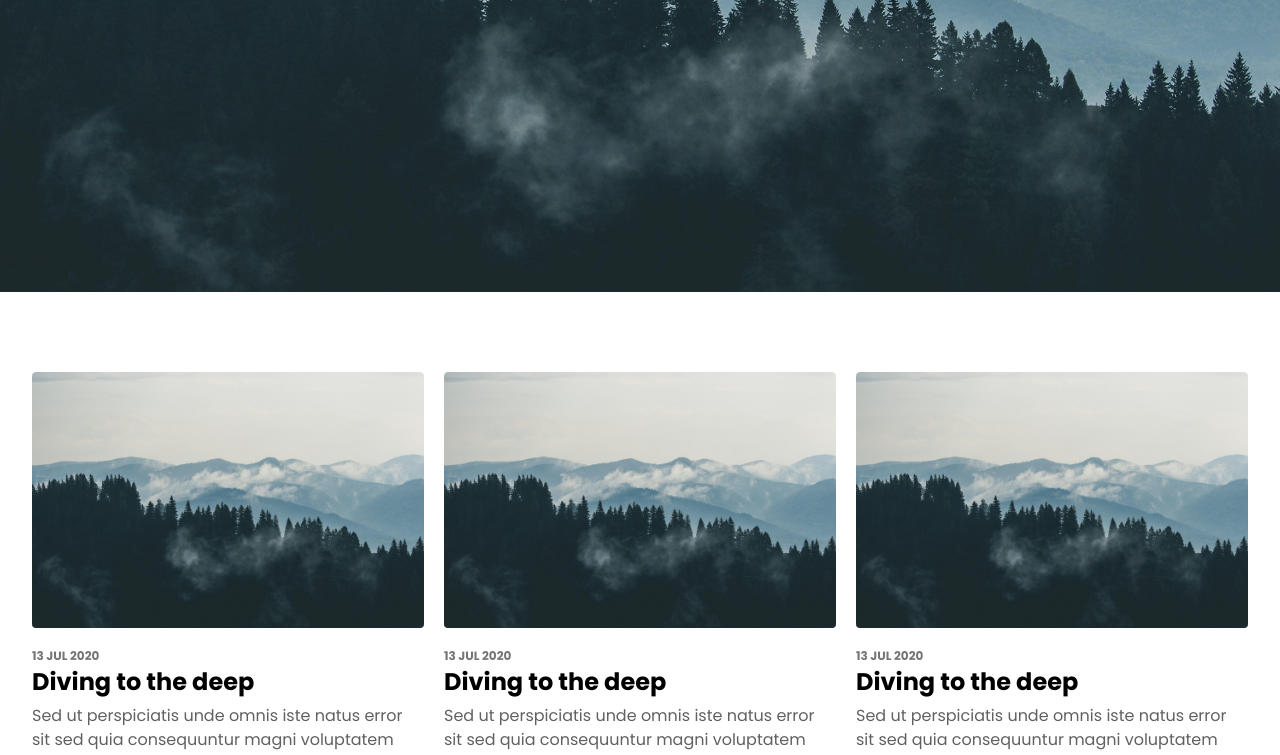
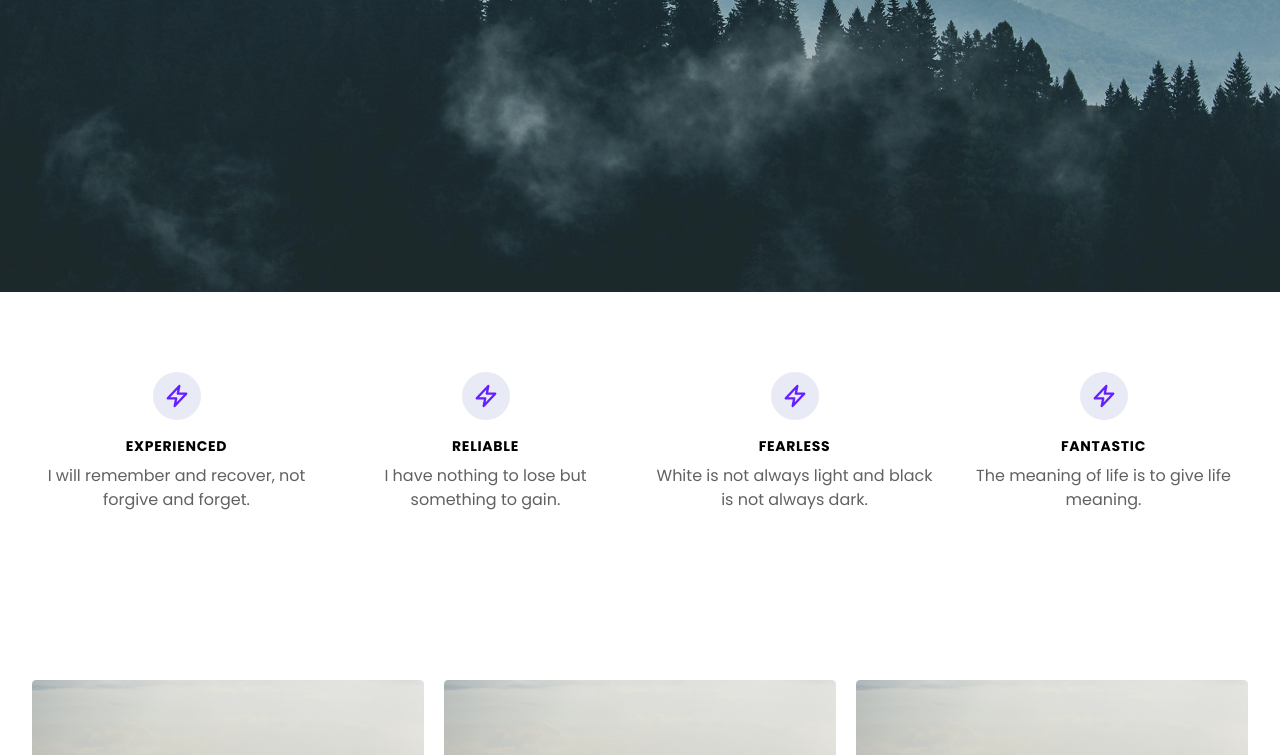
Before and after one commit to iwritecode000/test, a Next.js app: page / in a window 1280 px wide. Shown: the part 540-1295 px from the top of the page. Built offline with nearby package versions, Linux system fonts and the light colour scheme.

Commit message:
Service section added

```diff
--- /dev/null
+++ b/components/Service.js
@@ -0,0 +1,106 @@
+import react from "react";
+
+const Service = ()=>{
+    return(
+        <>
+        <div className="px-4 py-16 mx-auto sm:max-w-xl md:max-w-full lg:max-w-screen-xl md:px-24 lg:px-8 lg:py-20">
+      <div className="grid gap-5 row-gap-5 sm:grid-cols-2 lg:grid-cols-4">
+        <div className="px-12 text-center sm:px-0">
+          <div className="flex items-center justify-center w-10 h-10 mx-auto mb-4 rounded-full bg-indigo-50 sm:w-12 sm:h-12">
+            <svg
+              className="w-8 h-8 text-deep-purple-accent-400 sm:w-10 sm:h-10"
+              stroke="currentColor"
+              viewBox="0 0 52 52"
+            >
+              <polygon
+                strokeWidth="3"
+                strokeLinecap="round"
+                strokeLinejoin="round"
+                fill="none"
+                points="29 13 14 29 25 29 23 39 38 23 27 23"
+              />
+            </svg>
+          </div>
+          <h6 className="mb-2 text-sm font-bold leading-5 tracking-wider uppercase">
+            Experienced
+          </h6>
+          <div className="mb-2 text-gray-700">
+            I will remember and recover, not forgive and forget.
+          </div>
+        </div>
+        <div className="px-12 text-center sm:px-0">
+          <div className="flex items-center justify-center w-10 h-10 mx-auto mb-4 rounded-full bg-indigo-50 sm:w-12 sm:h-12">
+            <svg
+              className="w-8 h-8 text-deep-purple-accent-400 sm:w-10 sm:h-10"
+              stroke="currentColor"
+              viewBox="0 0 52 52"
+            >
+              <polygon
+                strokeWidth="3"
+                strokeLinecap="round"
+                strokeLinejoin="round"
+                fill="none"
+                points="29 13 14 29 25 29 23 39 38 23 27 23"
+              />
+            </svg>
+          </div>
+          <h6 className="mb-2 text-sm font-bold leading-5 tracking-wider uppercase">
+            Reliable
+          </h6>
+          <div className="mb-2 text-gray-700">
+            I have nothing to lose but something to gain.
+          </div>
+        </div>
+        <div className="px-12 text-center sm:px-0">
+          <div className="flex items-center justify-center w-10 h-10 mx-auto mb-4 rounded-full bg-indigo-50 sm:w-12 sm:h-12">
+            <svg
+              className="w-8 h-8 text-deep-purple-accent-400 sm:w-10 sm:h-10"
+              stroke="currentColor"
+              viewBox="0 0 52 52"
+            >
+              <polygon
+                strokeWidth="3"
+                strokeLinecap="round"
+                strokeLinejoin="round"
+                fill="none"
+                points="29 13 14 29 25 29 23 39 38 23 27 23"
+              />
+            </svg>
+          </div>
+          <h6 className="mb-2 text-sm font-bold leading-5 tracking-wider uppercase">
+         Fearless
+          </h6>
+          <div className="mb-2 text-gray-700">
+            White is not always light and black is not always dark.
+          </div>
+        </div>
+        <div className="px-12 text-center sm:px-0">
+          <div className="flex items-center justify-center w-10 h-10 mx-auto mb-4 rounded-full bg-indigo-50 sm:w-12 sm:h-12">
+            <svg
+              className="w-8 h-8 text-deep-purple-accent-400 sm:w-10 sm:h-10"
+              stroke="currentColor"
+              viewBox="0 0 52 52"
+            >
+              <polygon
+                strokeWidth="3"
+                strokeLinecap="round"
+                strokeLinejoin="round"
+                fill="none"
+                points="29 13 14 29 25 29 23 39 38 23 27 23"
+              />
+            </svg>
+          </div>
+          <h6 className="mb-2 text-sm font-bold leading-5 tracking-wider uppercase">
+            Fantastic
+          </h6>
+          <div className="mb-2 text-gray-700">
+            The meaning of life is to give life meaning.
+          </div>
+        </div>
+      </div>
+    </div>
+        </>
+    )
+}
+
+export default Service;
--- a/pages/index.js
+++ b/pages/index.js
@@ -5,6 +5,7 @@ import Blogcards from '../components/Blogcards'
 import Tourcards from '../components/Tourcards'
 import Navbar from '../components/Navbar'
 import Header from '../components/Header'
+import Service from '../components/Service'
 import Link from 'next/link'
 
 export default function Home() {
@@ -18,6 +19,7 @@ export default function Home() {
 
       <Navbar />
       <Header/>
+      <Service/>
       <Blogcards />
       <Tourcards />
     </>
```
